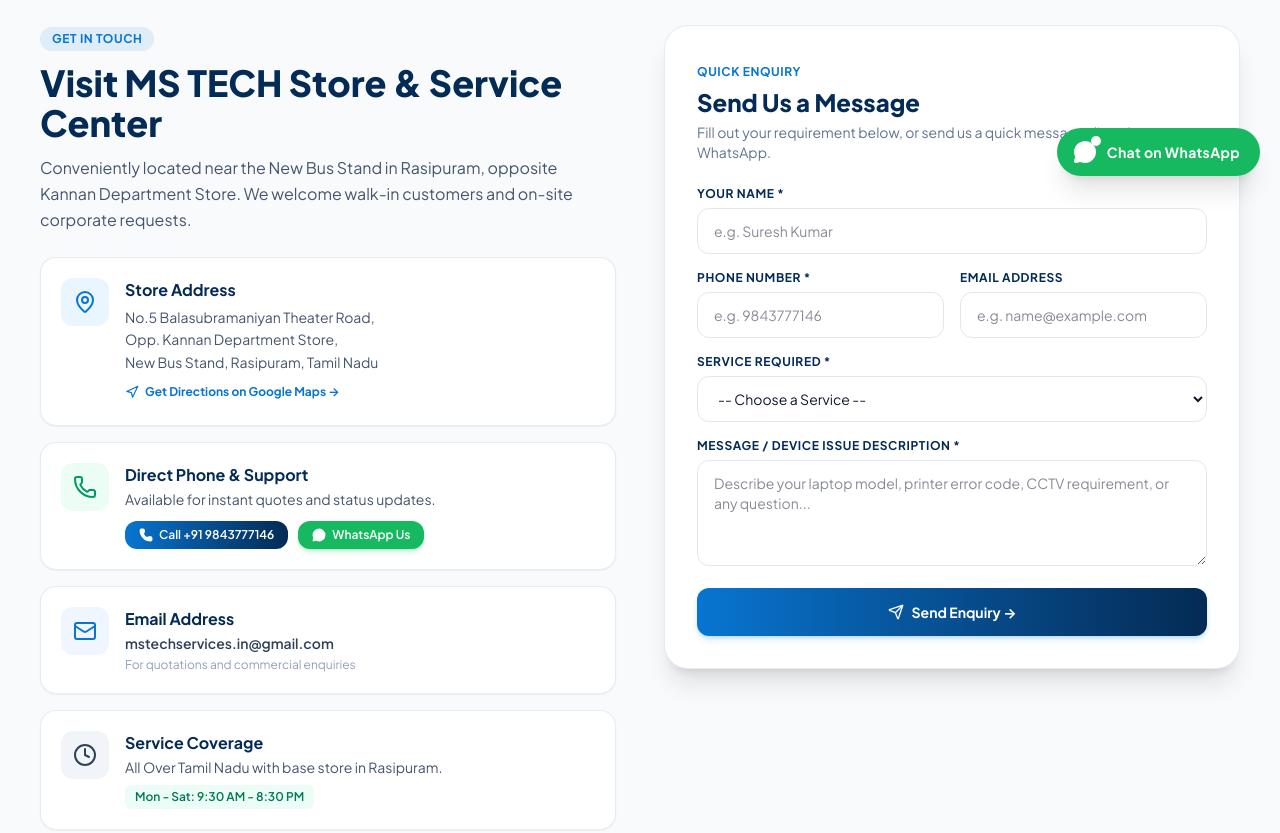
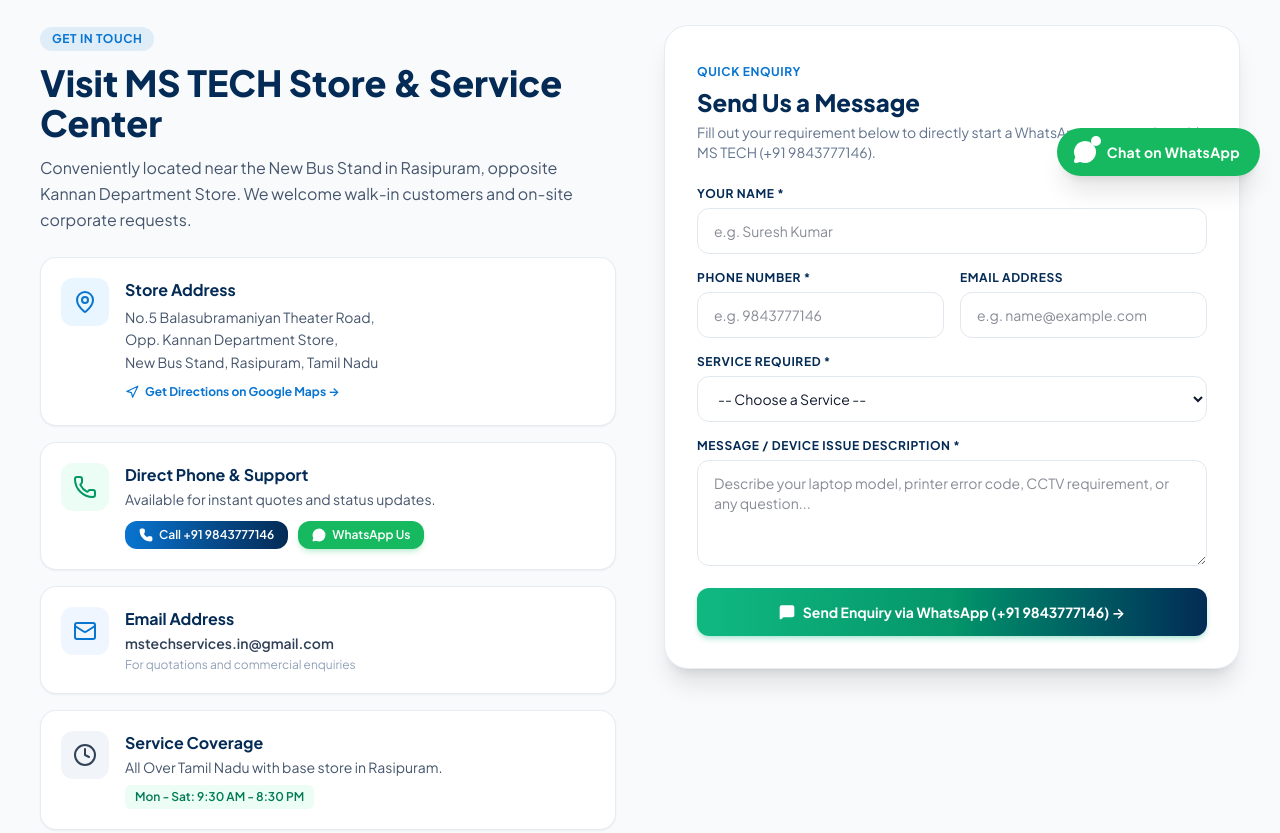
Before and after one commit to KGobikrishnan/MSTECH, a React (Vite) app: page /contact in a window 1280 px wide. Shown: the part 600-1433 px from the top of the page. Built offline with nearby package versions, Linux system fonts and the light colour scheme; a web font is replaced by a local one.

Commit message:
feat: collect contact form input and open WhatsApp chat to +91 9843777146

```diff
--- a/src/components/contact/ContactForm.jsx
+++ b/src/components/contact/ContactForm.jsx
@@ -17,15 +17,32 @@
 
   const onSubmit = (data) => {
     setIsSubmitting(true);
-    // Simulate brief processing
-    setTimeout(() => {
-      setIsSubmitting(false);
-      setSubmitted(true);
-      toast.success("Enquiry Received!", {
-        description: "Thank you for reaching out to MS TECH. We will contact you shortly."
-      });
-      reset();
-    }, 600);
+
+    // Format WhatsApp message starting with "Hello MS Tech"
+    const whatsappText = `Hello MS Tech,
+
+I would like to submit a service enquiry:
+
+*Name:* ${data.name || "N/A"}
+*Phone:* ${data.phone || "N/A"}
+${data.email ? `*Email:* ${data.email}\n` : ""}*Service Required:* ${data.service || "General Technical Support"}
+
+*Message / Issue:*
+${data.message}
+
+Please get back to me with the details.`;
+
+    const whatsappUrl = `https://wa.me/919843777146?text=${encodeURIComponent(whatsappText)}`;
+
+    // Open WhatsApp in new tab
+    window.open(whatsappUrl, "_blank", "noopener,noreferrer");
+
+    setIsSubmitting(false);
+    setSubmitted(true);
+    toast.success("Enquiry Prepared!", {
+      description: "WhatsApp chat has been opened with your enquiry details."
+    });
+    reset();
   };
 
   return (
@@ -34,7 +51,7 @@
         <span className="text-xs font-bold uppercase tracking-wider text-[#0875D1]">Quick Enquiry</span>
         <h3 className="text-2xl font-black text-[#042B55] mt-1">Send Us a Message</h3>
         <p className="text-xs sm:text-sm text-slate-500 mt-1">
-          Fill out your requirement below, or send us a quick message directly on WhatsApp.
+          Fill out your requirement below to directly start a WhatsApp conversation with MS TECH (+91 9843777146).
         </p>
       </div>
 
@@ -165,14 +182,14 @@
           <button
             type="submit"
             disabled={isSubmitting}
-            className="w-full py-3.5 px-6 rounded-xl bg-gradient-to-r from-[#0875D1] to-[#042B55] hover:from-[#1687E8] hover:to-[#063B73] text-white font-bold text-sm shadow-md shadow-[#0875D1]/20 flex items-center justify-center gap-2 transition-all active:scale-[0.98] disabled:opacity-60 cursor-pointer"
+            className="w-full py-3.5 px-6 rounded-xl bg-gradient-to-r from-[#10B981] via-[#059669] to-[#042B55] hover:opacity-95 text-white font-bold text-sm shadow-md shadow-[#10B981]/25 flex items-center justify-center gap-2 transition-all active:scale-[0.98] disabled:opacity-60 cursor-pointer"
           >
             {isSubmitting ? (
-              <span>Sending Enquiry...</span>
+              <span>Preparing WhatsApp Chat...</span>
             ) : (
               <>
-                <Send className="w-4 h-4" />
-                <span>Send Enquiry →</span>
+                <MessageSquare className="w-4 h-4 fill-current" />
+                <span>Send Enquiry via WhatsApp (+91 9843777146) →</span>
               </>
             )}
           </button>
```
